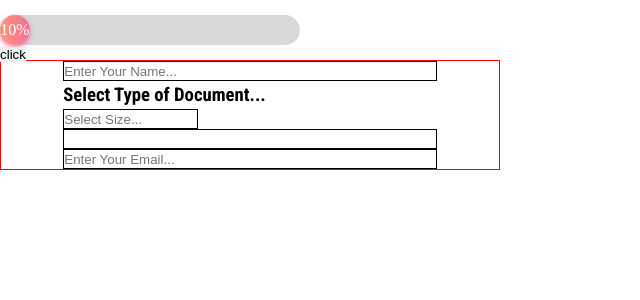
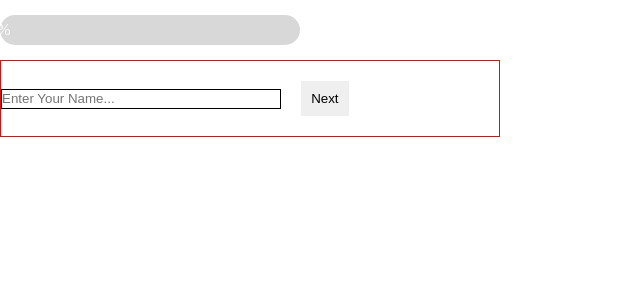
Before and after one commit to tpadilla10117/Rest-API-Practice, a React (Create React App) app: page / in a window 1280 px wide. Shown: the top 300 px of the page, without its empty margins (0-640 px from the left). Built offline with nearby package versions, Linux system fonts and the light colour scheme.

Commit message:
creating a step progress bar

```diff
--- a/src/components/form/Form.jsx
+++ b/src/components/form/Form.jsx
@@ -1,11 +1,50 @@
 import React, { useState } from 'react';
+import {
+    ProgressBar
+} from '../utils';
 
 
-function Form(  ) {
+function Form() {
 
     const [ formNameState, setFormNameState ] = useState('');
     const [ formEmailState, setFormEmailState ] = useState('');
+    const [progressBarStatus, setProgressBarStatus ] = useState(0)
     const [ documentTypeDropdownActiveToggler, setdocumentTypeDropdownActiveToggler ] = useState(false);
+    const [ documentCategoryDropdownActiveToggler, setdocumentCategoryDropdownActiveToggler ] = useState(false);
+
+    const formSteps = document.querySelectorAll('.form-steps');
+    /* const nextButtons = document.querySelectorAll('.form-next-btn') */
+    let formStepsNum = 0;
+
+    const incrementBar = () => {
+
+        if(progressBarStatus !== 100) {
+            setProgressBarStatus(progressBarStatus + 25)
+        };
+
+    };
+
+    const updateFormSteps = () => {
+        console.log('fired form update')
+        formSteps.forEach( (formstep) => {
+            console.log(formstep)
+            /* console.log(formstep.classList.contains('active')) */
+            formstep.classList.contains('active') &&
+            formstep.classList.remove('active')
+            formSteps[formStepsNum].classList.add('active');
+        })
+
+    };
+
+    const navigateSteps = (event) => {
+        event.preventDefault();
+        console.log('Here is my current Step: ', formStepsNum);
+        console.log('clicked')
+        incrementBar();
+        formStepsNum++;
+        updateFormSteps();
+    };
+
 
     const nameInputHandler = (event) => {
         setFormNameState(event.target.value)
@@ -18,13 +57,24 @@ function Form(  ) {
     const documentTypeShowDropdownOptionsHandler = () => {
         setdocumentTypeDropdownActiveToggler(!documentTypeDropdownActiveToggler);
     };
-    console.log(documentTypeDropdownActiveToggler)
+
+    const documentCategoryShowDropdownOptionsHandler = () => {
+        setdocumentCategoryDropdownActiveToggler(!documentCategoryDropdownActiveToggler);
+    };
 
     /* Selects value from the dropdown: */
     const revealItems = (text) => {
 
         if(text !== null || text !== '') {
           document.querySelector('.form-documentType-input').value = text;
+        };
+
+    };
+
+    const revealCategoryItems = (text) => {
+
+        if(text !== null || text !== '') {
+          document.querySelector('.form-documentCategory-input').value = text;
         };
 
     };
@@ -47,9 +97,36 @@ function Form(  ) {
             name: 'Legal Doc'
         },
     ];
+    let documentCategoryItems = [
+        {
+            id: 1,
+            name: 'Business Doc'
+        },
+        {
+            id: 2,
+            name: 'Sales Doc'
+        },
+        {
+            id: 3,
+            name: 'Medical Doc'
+        },
+        {
+            id: 4,
+            name: 'Legal Doc'
+        },
+    ];
 
     return (
+        <section>
+            <ProgressBar
+                complete={progressBarStatus}
+                setComplete={setProgressBarStatus}
+                incrementBar={incrementBar}
+            />
+
             <form className='form-parent-container'>
+                <div className={`form-steps active`}>
+
                     <input
                         id='form-name'
                         className='form-name'
@@ -63,6 +140,17 @@ function Form(  ) {
                     <label
                         htmlFor='form-name'
                     />
+
+                    <button
+                        onClick={navigateSteps}
+                        className='form-next-btn'
+                    >
+                        Next
+                    </button>
+
+                </div>
+
+                <div className='form-steps'>
 
                     <div
                         className='form-documentType-parent-container'
@@ -96,11 +184,62 @@ function Form(  ) {
 
                             </ul>
                         </div>
+
                     </div>
 
+                    <button
+                        onClick={navigateSteps}
+                        className='form-next-btn'
+                    >
+                        Next
+                    </button>
+                </div>
 
-            <input />
-            <label />
+                <div className='form-steps'>
+
+                    <div
+                        className='form-documentCategory-parent-container'
+                        onClick={documentCategoryShowDropdownOptionsHandler}
+                    >
+                        <h3>Select Category...</h3>
+                        <div className='form-documentCategory'>
+
+                            <input
+                                placeholder='Select Category...'
+                                className='form-documentCategory-input'
+                                id='form-documentCategory-input'
+                                readOnly
+                            />
+                            <label
+                                htmlFor='form-documentCategory-input'
+                            />
+                            <ul className={documentCategoryDropdownActiveToggler ? 'form-documentCategory-dropdownOptions active' : 'form-documentCategory-dropdownOptions'}>
+                                {documentCategoryItems.map( (items, index) => {
+                                    return (
+                                        <li
+                                            key={index}
+                                            id={items.id}
+                                            className={items.id}
+                                            onClick={ () => revealCategoryItems(items.name)}
+                                        >
+                                            {items.name}
+                                        </li>
+                                    )
+                                })}
+
+                            </ul>
+                        </div>
+
+                    </div>
+                    <button
+                        onClick={navigateSteps}
+                        className='form-next-btn'
+                    >
+                        Next
+                    </button>
+                </div>
+
+                <div className='form-steps'>
 
                     <input
                         id='form-email'
@@ -115,10 +254,15 @@ function Form(  ) {
                         htmlFor='form-email'
                     />
 
+                    <button>
+                        Previous
+                    </button>
+                </div>
+
+            </form>
 
 
-
-        </form>
+        </section>
     )
 }
 
--- a/src/components/form/Form.scss
+++ b/src/components/form/Form.scss
@@ -4,23 +4,42 @@
     height: 100%;
     display: flex;
     flex-direction: column;
-    align-items: center;
 
-    input {
+    .form-steps {
+        display: flex;
+        flex-direction: column;
         width: 75%;
-        height: 20px;
-        border: 1px solid black;
+        display: none;
+
+        &.active {
+            display: block;
+        }
+
+        input {
+            width: 75%;
+            height: 20px;
+            border: 1px solid black;
+        }
+
+        button {
+            padding: 10px;
+            margin: 20px;
+            cursor: pointer;
+        }
     }
 
-    .form-documentType-parent-container {
+    .form-documentType-parent-container,
+    .form-documentCategory-parent-container {
         width: 75%;
         display: flex;
         flex-direction: column;
         align-items: flex-start;
 
-        .form-documentType {
+        .form-documentType,
+        .form-documentCategory {
 
-            .form-documentType-input {
+            .form-documentType-input,
+            .form-documentCategory-input {
                 cursor: pointer;
                 position: relative;
                 outline: none;
@@ -32,7 +51,8 @@
                 }
             }
 
-            .form-documentType-dropdownOptions {
+            .form-documentType-dropdownOptions,
+            .form-documentCategory-dropdownOptions {
 
                 display: none;
                 position: absolute;
--- a/src/components/progressBar/ProgressBar.jsx
+++ b/src/components/progressBar/ProgressBar.jsx
@@ -1,9 +1,9 @@
 import React, { useState, useEffect } from 'react';
 
-function ProgressBar( /* { complete } */) {
+function ProgressBar( { incrementBar, complete, setComplete }) {
 
     const [ style, setStyle ] = useState({});
-    const [ complete, setComplete ] = useState(10)
+    /* const [ complete, setComplete ] = useState(0) */
 
 
     useEffect( () => {
@@ -16,15 +16,16 @@ function ProgressBar( /* { complete } */) {
 
             setStyle(newProgressStyles);
         }, 100);
-    },[complete] )
 
-    const incrementBar = () => {
+    },[complete, incrementBar] )
+
+   /*  const incrementBar = () => {
 
         if(complete !== 100) {
-            setComplete(complete + 10)
+            setComplete(complete + 25)
         };
 
-    };
+    }; */
 
 
     return (
@@ -34,10 +35,10 @@ function ProgressBar( /* { complete } */) {
                 {complete}%
             </div>
 
-            <button onClick={incrementBar}>
+            {/* <button onClick={incrementBar}>
 
                 click
-            </button>
+            </button> */}
 
         </section>
 
--- a/src/pages/home/Home.jsx
+++ b/src/pages/home/Home.jsx
@@ -54,9 +54,9 @@ const HomePage = () => {
                 </button>
             </form> */}
 
-            <ProgressBar
+           {/*  <ProgressBar
                 complete="50"
-            />
+            /> */}
 
             <Form />
 
```
Lines whose indentation alone changed are shown as unchanged.
